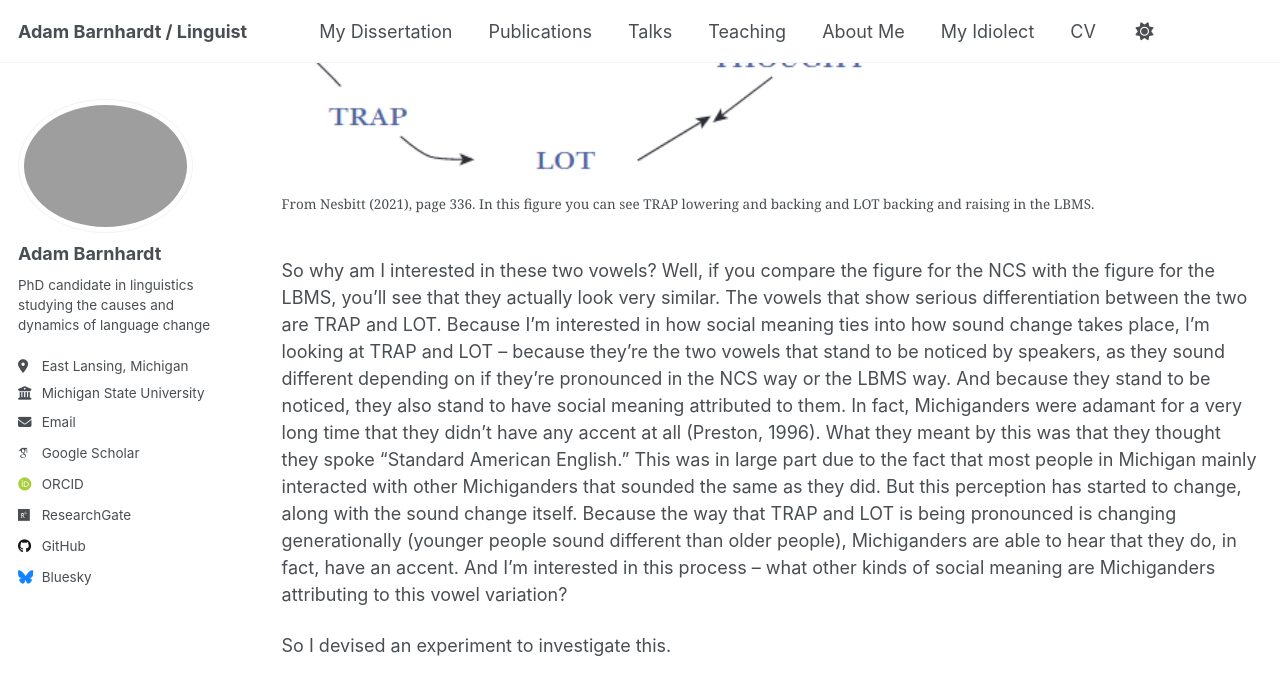
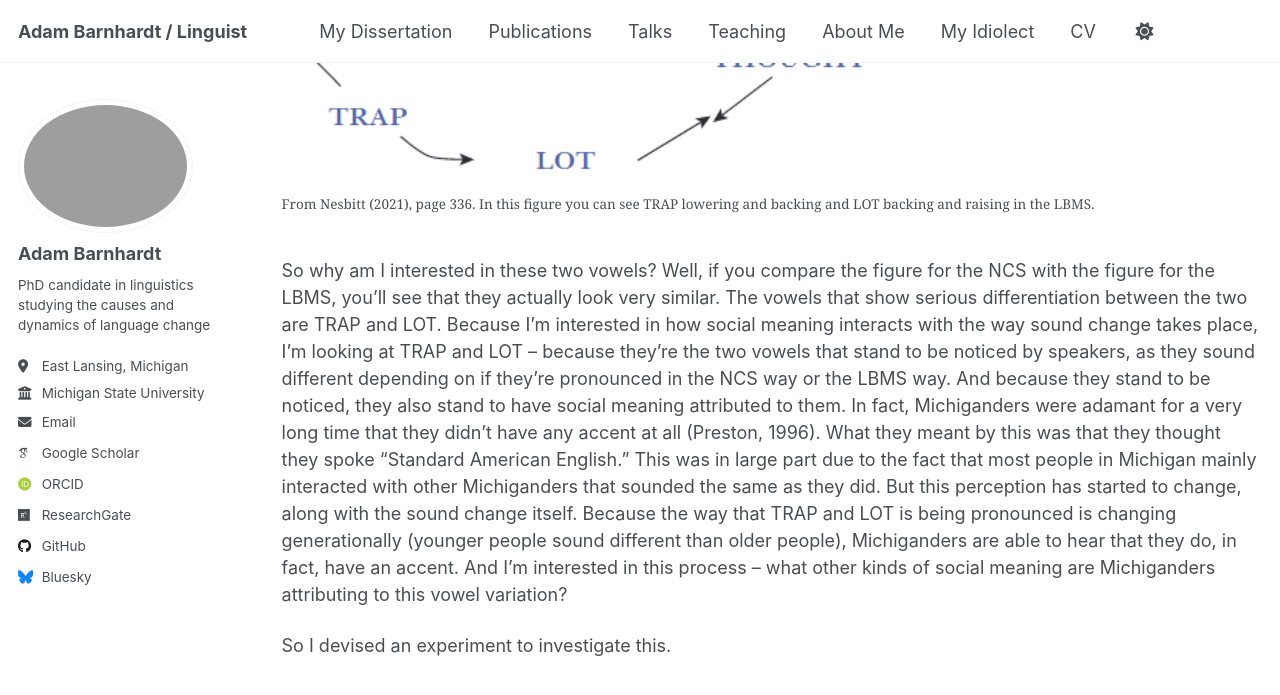
Before and after one commit to adambarnhardt/adambarnhardt.github.io, a Jekyll site: the page built from _pages/dissertation.md, in a window 1280 px wide and 900 px high, scrolled down 2923 px. Shown: the top 695 px of the window. Built offline with Jekyll 4.4.1, drawn with Linux system fonts in a browser that asks for light colours; some web fonts are replaced; a script that is not in the unit is left out.

Commit message:
Refine discussion on TRAP and LOT vowel significance
Reworded the explanation of interest in TRAP and LOT vowels to clarify the interaction between social meaning and sound change.

```diff
--- a/_pages/dissertation.md
+++ b/_pages/dissertation.md
@@ -40,6 +40,6 @@ The NCS is currently on the decline in Michigan -- and in many other areas of th
   <figcaption>From Nesbitt (2021), page 336. In this figure you can see TRAP lowering and backing and LOT backing and raising in the LBMS.</figcaption>
 </figure>
 
-So why am I interested in these two vowels? Well, if you compare the figure for the NCS with the figure for the LBMS, you'll see that they actually look very similar. The vowels that show serious differentiation between the two are TRAP and LOT. Because I'm interested in how social meaning ties into how sound change takes place, I'm looking at TRAP and LOT -- because they're the two vowels that stand to be noticed by speakers, as they sound different depending on if they're pronounced in the NCS way or the LBMS way. And because they stand to be noticed, they also stand to have social meaning attributed to them. In fact, Michiganders were adamant for a very long time that they didn't have any accent at all (Preston, 1996). What they meant by this was that they thought they spoke "Standard American English." This was in large part due to the fact that most people in Michigan mainly interacted with other Michiganders that sounded the same as they did. But this perception has started to change, along with the sound change itself. Because the way that TRAP and LOT is being pronounced is changing generationally (younger people sound different than older people), Michiganders are able to hear that they do, in fact, have an accent. And I'm interested in this process -- what other kinds of social meaning are Michiganders attributing to this vowel variation?
+So why am I interested in these two vowels? Well, if you compare the figure for the NCS with the figure for the LBMS, you'll see that they actually look very similar. The vowels that show serious differentiation between the two are TRAP and LOT. Because I'm interested in how social meaning interacts with the way sound change takes place, I'm looking at TRAP and LOT -- because they're the two vowels that stand to be noticed by speakers, as they sound different depending on if they're pronounced in the NCS way or the LBMS way. And because they stand to be noticed, they also stand to have social meaning attributed to them. In fact, Michiganders were adamant for a very long time that they didn't have any accent at all (Preston, 1996). What they meant by this was that they thought they spoke "Standard American English." This was in large part due to the fact that most people in Michigan mainly interacted with other Michiganders that sounded the same as they did. But this perception has started to change, along with the sound change itself. Because the way that TRAP and LOT is being pronounced is changing generationally (younger people sound different than older people), Michiganders are able to hear that they do, in fact, have an accent. And I'm interested in this process -- what other kinds of social meaning are Michiganders attributing to this vowel variation?
 
 So I devised an experiment to investigate this.
```
